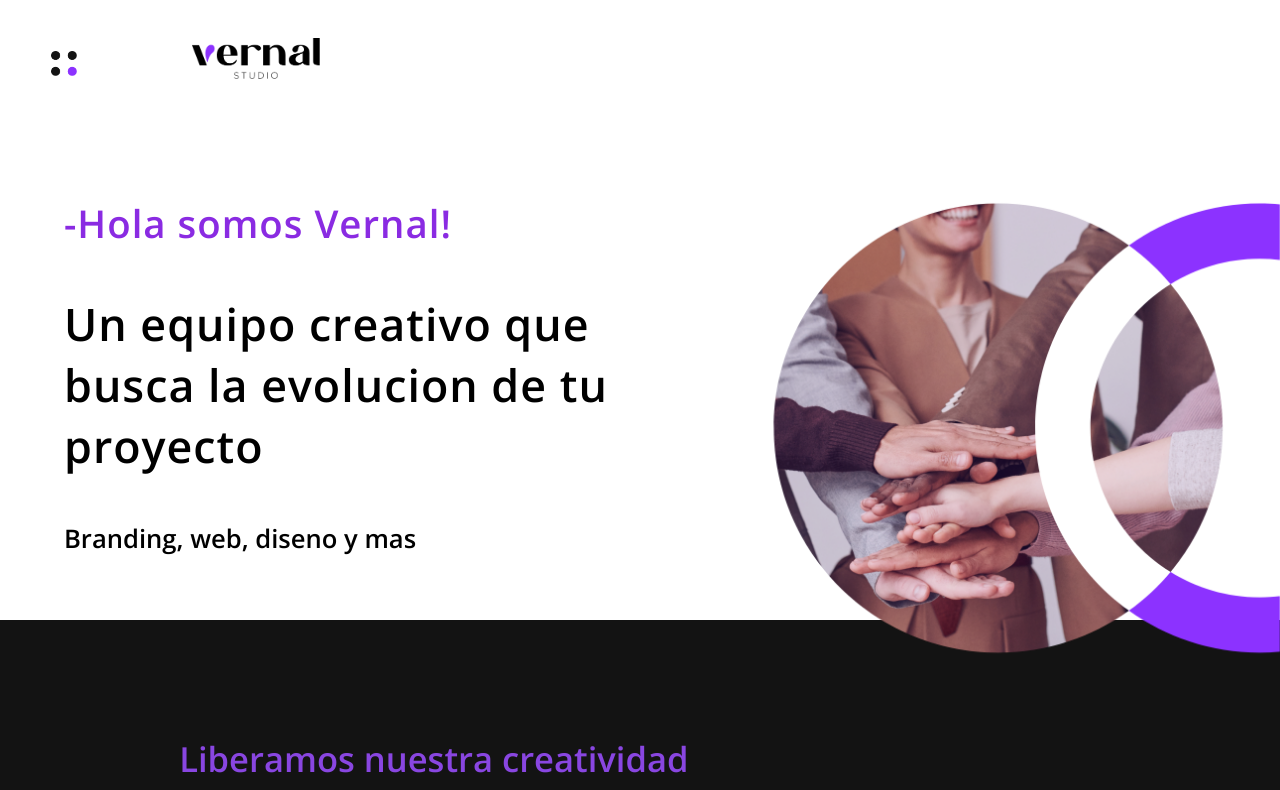
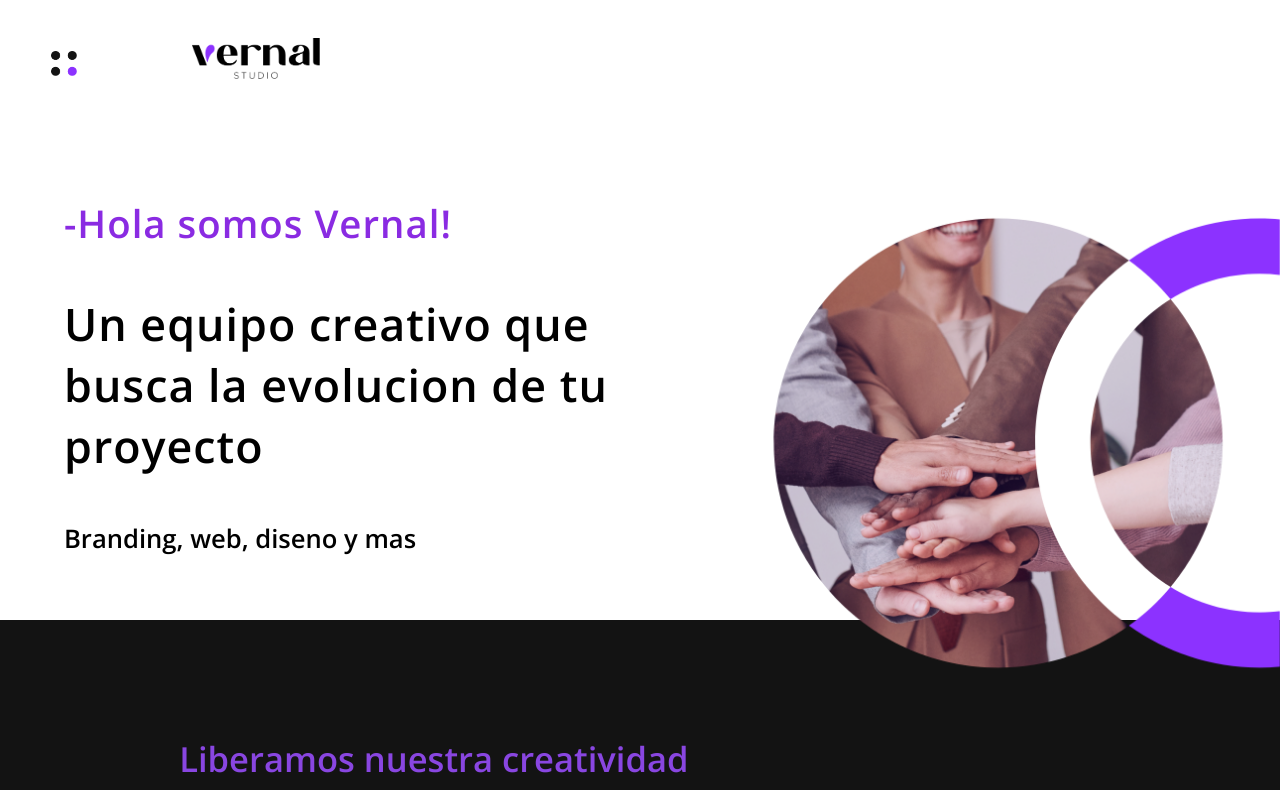
Before and after one commit to vitto-tezza/vernal-studio, a React (Create React App) app: page / in a window 1280 px wide. Shown: the top 790 px of the page. Built offline with nearby package versions, Linux system fonts and the light colour scheme.

Commit message:
se corrigio imagenes hero

```diff
--- a/src/components/Hero/Hero.css
+++ b/src/components/Hero/Hero.css
@@ -21,8 +21,10 @@ h1 {
 }
 .Hero-Background-Image {
   position: absolute;
+  right: 0;
+  top: 89.5vw;
   z-index: 1;
-  width: 100vw;
+  width: 95vw;
 }
 @media screen and (min-width: 1199px) {
   .txt {
@@ -40,6 +42,6 @@ h1 {
   .Hero-Background-Image {
     width: 45%;
     right: 0;
-    top: 15vw;
+    top: 16.2vw;
   }
 }
```
